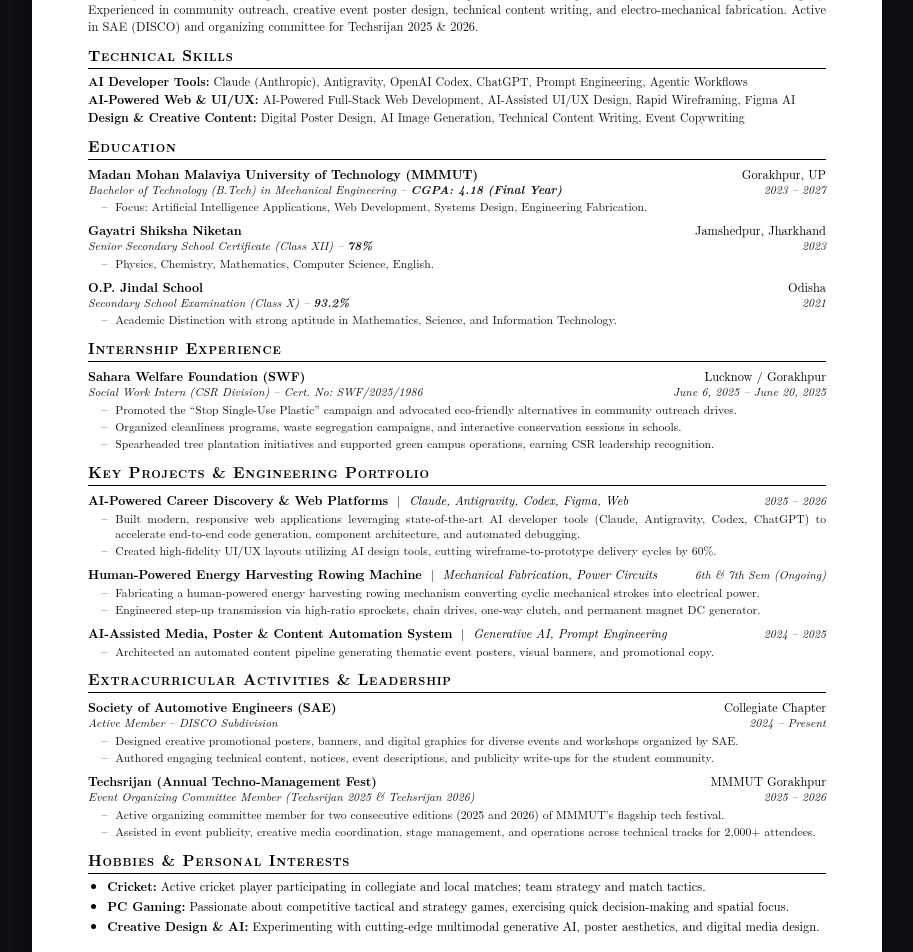
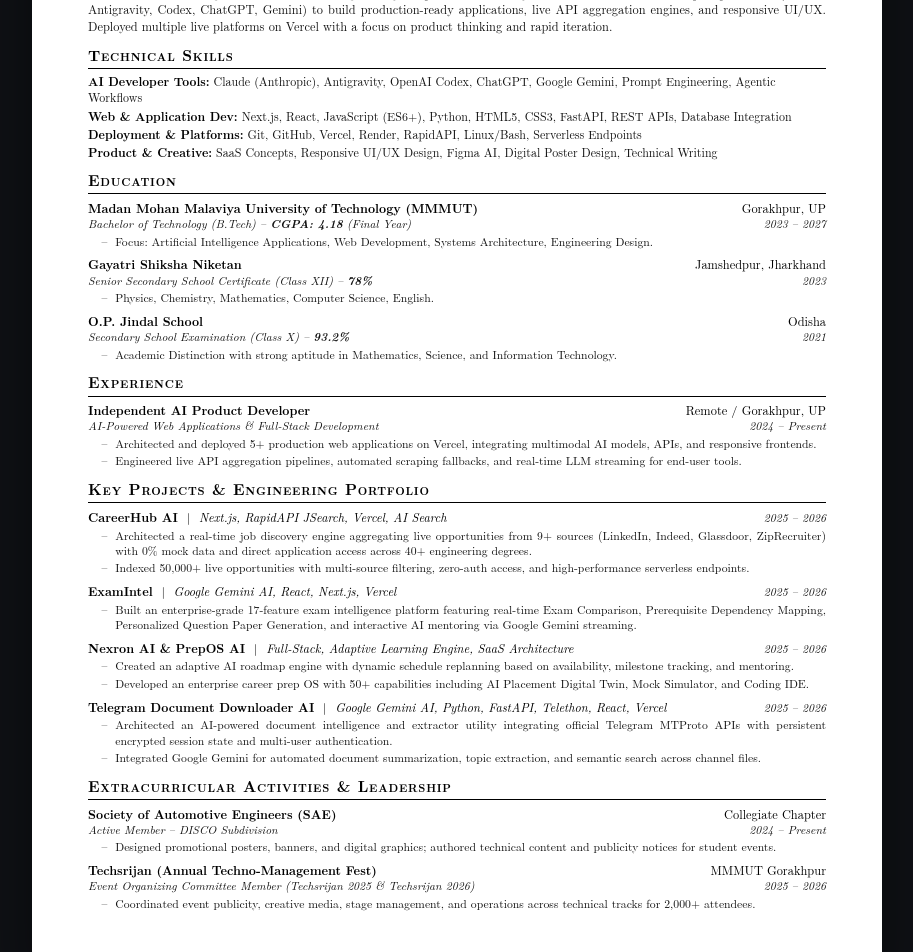
Before and after one commit to prakharmishra00000-cell/prakhar-mishra-portfolio, a Next.js app: page /resume in a window 1280 px wide. Shown: the part 380-1332 px from the top of the page, without its empty margins (183-1096 px from the left). Built offline with nearby package versions, Linux system fonts and the light colour scheme.

Commit message:
Restore original portfolio resume content formatted into academic reference template

```diff
--- a/src/app/resume/page.tsx
+++ b/src/app/resume/page.tsx
@@ -2,7 +2,7 @@
 
 import React from 'react';
 import Link from 'next/link';
-import { X, Printer, Download, MapPin, Calendar, Phone, Mail } from 'lucide-react';
+import { X, Printer, Download, MapPin, Globe, Calendar, Phone, Mail } from 'lucide-react';
 import styles from './Resume.module.css';
 
 const LinkedinIcon = ({ size = 13 }: { size?: number }) => (
@@ -45,7 +45,14 @@ export default function ResumePage() {
           <h1 className={styles.name}>Prakhar Mishra</h1>
 
           <div className={styles.contactRow}>
-            <span><MapPin size={13} className={styles.icon} /> C-7, Deojhar Colony, Barbil, Keonjhar, Odisha</span>
+            <span><MapPin size={13} className={styles.icon} /> Gorakhpur, UP</span>
+            <span className={styles.sep}>|</span>
+            <span>
+              <Globe size={13} className={styles.icon} />
+              <a href="https://prakhar-mishra-portfolio.vercel.app" target="_blank" rel="noopener noreferrer">
+                prakhar-mishra-portfolio.vercel.app
+              </a>
+            </span>
             <span className={styles.sep}>|</span>
             <span><Calendar size={13} className={styles.icon} /> DOB: 28 April 2006</span>
           </div>
@@ -81,7 +88,7 @@ export default function ResumePage() {
         <section className={styles.section}>
           <h2 className={styles.sectionTitle}>Professional Summary</h2>
           <p className={styles.paragraph}>
-            AI-driven B.Tech Mechanical Engineering final year student at MMMUT Gorakhpur, leveraging advanced AI developer platforms including Claude, Antigravity, OpenAI Codex, and ChatGPT for AI-powered web development, UI/UX design, and rapid prototyping. Experienced in community outreach, creative event poster design, technical content writing, and electro-mechanical fabrication. Active in SAE (DISCO) and organizing committee for Techsrijan 2025 &amp; 2026.
+            AI Full-Stack Web Developer and final-year B.Tech student at MMMUT Gorakhpur, combining systems engineering principles with modern web technologies to architect intelligent digital products. Leverages state-of-the-art AI developer platforms (Claude, Antigravity, Codex, ChatGPT, Gemini) to build production-ready applications, live API aggregation engines, and responsive UI/UX. Deployed multiple live platforms on Vercel with a focus on product thinking and rapid iteration.
           </p>
         </section>
 
@@ -91,15 +98,19 @@ export default function ResumePage() {
           <div className={styles.skillsBlock}>
             <div className={styles.skillLine}>
               <strong className={styles.skillLabel}>AI Developer Tools:</strong>
-              <span> Claude (Anthropic), Antigravity, OpenAI Codex, ChatGPT, Prompt Engineering, Agentic Workflows</span>
+              <span> Claude (Anthropic), Antigravity, OpenAI Codex, ChatGPT, Google Gemini, Prompt Engineering, Agentic Workflows</span>
             </div>
             <div className={styles.skillLine}>
-              <strong className={styles.skillLabel}>AI-Powered Web &amp; UI/UX:</strong>
-              <span> AI-Powered Full-Stack Web Development, AI-Assisted UI/UX Design, Rapid Wireframing, Figma AI</span>
+              <strong className={styles.skillLabel}>Web &amp; Application Dev:</strong>
+              <span> Next.js, React, JavaScript (ES6+), Python, HTML5, CSS3, FastAPI, REST APIs, Database Integration</span>
             </div>
             <div className={styles.skillLine}>
-              <strong className={styles.skillLabel}>Design &amp; Creative Content:</strong>
-              <span> Digital Poster Design, AI Image Generation, Technical Content Writing, Event Copywriting</span>
+              <strong className={styles.skillLabel}>Deployment &amp; Platforms:</strong>
+              <span> Git, GitHub, Vercel, Render, RapidAPI, Linux/Bash, Serverless Endpoints</span>
+            </div>
+            <div className={styles.skillLine}>
+              <strong className={styles.skillLabel}>Product &amp; Creative:</strong>
+              <span> SaaS Concepts, Responsive UI/UX Design, Figma AI, Digital Poster Design, Technical Writing</span>
             </div>
           </div>
         </section>
@@ -114,11 +125,11 @@ export default function ResumePage() {
               <span className={styles.rightText}>Gorakhpur, UP</span>
             </div>
             <div className={styles.entryRow}>
-              <span className={styles.italicLeft}>Bachelor of Technology (B.Tech) in Mechanical Engineering – <strong>CGPA: 4.18 (Final Year)</strong></span>
+              <span className={styles.italicLeft}>Bachelor of Technology (B.Tech) – <strong>CGPA: 4.18</strong> (Final Year)</span>
               <span className={styles.italicRight}>2023 – 2027</span>
             </div>
             <ul className={styles.bulletList}>
-              <li>Focus: Artificial Intelligence Applications, Web Development, Systems Design, Engineering Fabrication.</li>
+              <li>Focus: Artificial Intelligence Applications, Web Development, Systems Architecture, Engineering Design.</li>
             </ul>
           </div>
 
@@ -151,23 +162,22 @@ export default function ResumePage() {
           </div>
         </section>
 
-        {/*-----------INTERNSHIP EXPERIENCE-----------*/}
+        {/*-----------EXPERIENCE-----------*/}
         <section className={styles.section}>
-          <h2 className={styles.sectionTitle}>Internship Experience</h2>
+          <h2 className={styles.sectionTitle}>Experience</h2>
 
           <div className={styles.entry}>
             <div className={styles.entryRow}>
-              <span className={styles.boldLeft}>Sahara Welfare Foundation (SWF)</span>
-              <span className={styles.rightText}>Lucknow / Gorakhpur</span>
+              <span className={styles.boldLeft}>Independent AI Product Developer</span>
+              <span className={styles.rightText}>Remote / Gorakhpur, UP</span>
             </div>
             <div className={styles.entryRow}>
-              <span className={styles.italicLeft}>Social Work Intern (CSR Division) – Cert. No: SWF/2025/1986</span>
-              <span className={styles.italicRight}>June 6, 2025 – June 20, 2025</span>
+              <span className={styles.italicLeft}>AI-Powered Web Applications &amp; Full-Stack Development</span>
+              <span className={styles.italicRight}>2024 – Present</span>
             </div>
             <ul className={styles.bulletList}>
-              <li>Promoted the “Stop Single-Use Plastic” campaign and advocated eco-friendly alternatives in community outreach drives.</li>
-              <li>Organized cleanliness programs, waste segregation campaigns, and interactive conservation sessions in schools.</li>
-              <li>Spearheaded tree plantation initiatives and supported green campus operations, earning CSR leadership recognition.</li>
+              <li>Architected and deployed 5+ production web applications on Vercel, integrating multimodal AI models, APIs, and responsive frontends.</li>
+              <li>Engineered live API aggregation pipelines, automated scraping fallbacks, and real-time LLM streaming for end-user tools.</li>
             </ul>
           </div>
         </section>
@@ -179,38 +189,51 @@ export default function ResumePage() {
           <div className={styles.entry}>
             <div className={styles.entryRow}>
               <span className={styles.boldLeft}>
-                AI-Powered Career Discovery &amp; Web Platforms <span className={styles.sepPipe}>|</span> <em className={styles.projectTech}>Claude, Antigravity, Codex, Figma, Web</em>
+                CareerHub AI <span className={styles.sepPipe}>|</span> <em className={styles.projectTech}>Next.js, RapidAPI JSearch, Vercel, AI Search</em>
               </span>
               <span className={styles.italicRight}>2025 – 2026</span>
             </div>
             <ul className={styles.bulletList}>
-              <li>Built modern, responsive web applications leveraging state-of-the-art AI developer tools (Claude, Antigravity, Codex, ChatGPT) to accelerate end-to-end code generation, component architecture, and automated debugging.</li>
-              <li>Created high-fidelity UI/UX layouts utilizing AI design tools, cutting wireframe-to-prototype delivery cycles by 60%.</li>
+              <li>Architected a real-time job discovery engine aggregating live opportunities from 9+ sources (LinkedIn, Indeed, Glassdoor, ZipRecruiter) with 0% mock data and direct application access across 40+ engineering degrees.</li>
+              <li>Indexed 50,000+ live opportunities with multi-source filtering, zero-auth access, and high-performance serverless endpoints.</li>
             </ul>
           </div>
 
           <div className={styles.entry}>
             <div className={styles.entryRow}>
               <span className={styles.boldLeft}>
-                Human-Powered Energy Harvesting Rowing Machine <span className={styles.sepPipe}>|</span> <em className={styles.projectTech}>Mechanical Fabrication, Power Circuits</em>
+                ExamIntel <span className={styles.sepPipe}>|</span> <em className={styles.projectTech}>Google Gemini AI, React, Next.js, Vercel</em>
               </span>
-              <span className={styles.italicRight}>6th &amp; 7th Sem (Ongoing)</span>
+              <span className={styles.italicRight}>2025 – 2026</span>
             </div>
             <ul className={styles.bulletList}>
-              <li>Fabricating a human-powered energy harvesting rowing mechanism converting cyclic mechanical strokes into electrical power.</li>
-              <li>Engineered step-up transmission via high-ratio sprockets, chain drives, one-way clutch, and permanent magnet DC generator.</li>
+              <li>Built an enterprise-grade 17-feature exam intelligence platform featuring real-time Exam Comparison, Prerequisite Dependency Mapping, Personalized Question Paper Generation, and interactive AI mentoring via Google Gemini streaming.</li>
             </ul>
           </div>
 
           <div className={styles.entry}>
             <div className={styles.entryRow}>
               <span className={styles.boldLeft}>
-                AI-Assisted Media, Poster &amp; Content Automation System <span className={styles.sepPipe}>|</span> <em className={styles.projectTech}>Generative AI, Prompt Engineering</em>
+                Nexron AI &amp; PrepOS AI <span className={styles.sepPipe}>|</span> <em className={styles.projectTech}>Full-Stack, Adaptive Learning Engine, SaaS Architecture</em>
               </span>
-              <span className={styles.italicRight}>2024 – 2025</span>
+              <span className={styles.italicRight}>2025 – 2026</span>
             </div>
             <ul className={styles.bulletList}>
-              <li>Architected an automated content pipeline generating thematic event posters, visual banners, and promotional copy.</li>
+              <li>Created an adaptive AI roadmap engine with dynamic schedule replanning based on availability, milestone tracking, and mentoring.</li>
+              <li>Developed an enterprise career prep OS with 50+ capabilities including AI Placement Digital Twin, Mock Simulator, and Coding IDE.</li>
+            </ul>
+          </div>
+
+          <div className={styles.entry}>
+            <div className={styles.entryRow}>
+              <span className={styles.boldLeft}>
+                Telegram Document Downloader AI <span className={styles.sepPipe}>|</span> <em className={styles.projectTech}>Google Gemini AI, Python, FastAPI, Telethon, React, Vercel</em>
+              </span>
+              <span className={styles.italicRight}>2025 – 2026</span>
+            </div>
+            <ul className={styles.bulletList}>
+              <li>Architected an AI-powered document intelligence and extractor utility integrating official Telegram MTProto APIs with persistent encrypted session state and multi-user authentication.</li>
+              <li>Integrated Google Gemini for automated document summarization, topic extraction, and semantic search across channel files.</li>
             </ul>
           </div>
         </section>
@@ -229,8 +252,7 @@ export default function ResumePage() {
               <span className={styles.italicRight}>2024 – Present</span>
             </div>
             <ul className={styles.bulletList}>
-              <li>Designed creative promotional posters, banners, and digital graphics for diverse events and workshops organized by SAE.</li>
-              <li>Authored engaging technical content, notices, event descriptions, and publicity write-ups for the student community.</li>
+              <li>Designed promotional posters, banners, and digital graphics; authored technical content and publicity notices for student events.</li>
             </ul>
           </div>
 
@@ -244,26 +266,9 @@ export default function ResumePage() {
               <span className={styles.italicRight}>2025 – 2026</span>
             </div>
             <ul className={styles.bulletList}>
-              <li>Active organizing committee member for two consecutive editions (2025 and 2026) of MMMUT’s flagship tech festival.</li>
-              <li>Assisted in event publicity, creative media coordination, stage management, and operations across technical tracks for 2,000+ attendees.</li>
+              <li>Coordinated event publicity, creative media, stage management, and operations across technical tracks for 2,000+ attendees.</li>
             </ul>
           </div>
-        </section>
-
-        {/*-----------HOBBIES & PERSONAL INTERESTS-----------*/}
-        <section className={styles.section}>
-          <h2 className={styles.sectionTitle}>Hobbies &amp; Personal Interests</h2>
-          <ul style={{ listStyle: 'disc', paddingLeft: '1.2rem', marginTop: '0.2rem' }}>
-            <li style={{ fontSize: '0.78rem', lineHeight: '1.35', marginBottom: '0.2rem' }}>
-              <strong>Cricket:</strong> Active cricket player participating in collegiate and local matches; team strategy and match tactics.
-            </li>
-            <li style={{ fontSize: '0.78rem', lineHeight: '1.35', marginBottom: '0.2rem' }}>
-              <strong>PC Gaming:</strong> Passionate about competitive tactical and strategy games, exercising quick decision-making and spatial focus.
-            </li>
-            <li style={{ fontSize: '0.78rem', lineHeight: '1.35', marginBottom: '0.2rem' }}>
-              <strong>Creative Design &amp; AI:</strong> Experimenting with cutting-edge multimodal generative AI, poster aesthetics, and digital media design.
-            </li>
-          </ul>
         </section>
       </div>
     </div>
```
Also changed, not shown: 1 other file (tests, documents, lock files or other folders).
